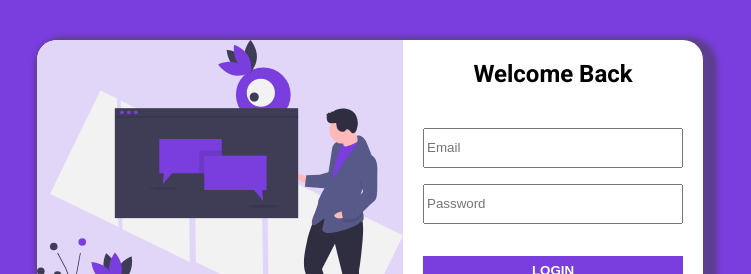
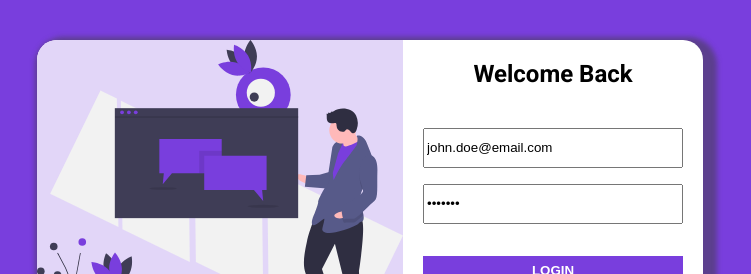
Before and after one commit to shrki416/Playground, a React (Create React App) app in the folder chat-app/chat-frontend/: page /login in a window 1280 px wide. Shown: the top 274 px of the page, without its empty margins (270-1021 px from the left). Built offline with nearby package versions, Linux system fonts and the light colour scheme.

Commit message:
login user

```diff
--- a/chat-app/chat-frontend/src/components/Auth/Login.js
+++ b/chat-app/chat-frontend/src/components/Auth/Login.js
@@ -1,10 +1,29 @@
-import React from "react";
+import React, { useState } from "react";
 import login from "../../assests/images/login.svg";
 import { Link } from "react-router-dom";
+// import axios from "axios";
+import AuthService from "../../services/authService";
 
 import "./Auth.scss";
 
 function Login() {
+  const [email, setEmail] = useState("john.doe@email.com");
+  const [password, setPassword] = useState("secrets");
+
+  const submitForm = (e) => {
+    e.preventDefault();
+
+    AuthService.login({ email, password }).then((res) => console.log(res));
+    // axios
+    //   .post("http://localhost:3000/login", { email, password })
+    //   .then((res) => console.log("res", res))
+    //   .catch((err) => console.log("err", err));
+
+    console.log({ email, password });
+    setEmail("");
+    setPassword("");
+  };
+
   return (
     <div id="auth-container">
       <div id="auth-card">
@@ -14,12 +33,22 @@ function Login() {
           </div>
           <div id="form-section">
             <h2>Welcome Back</h2>
-            <form>
+            <form onSubmit={submitForm}>
               <div className="input-field mb-1">
-                <input placeholder="Email" />
+                <input
+                  placeholder="Email"
+                  value={email}
+                  type="email"
+                  onChange={(e) => setEmail(e.target.value)}
+                />
               </div>
               <div className="input-field mb-2">
-                <input placeholder="Password" />
+                <input
+                  placeholder="Password"
+                  type="password"
+                  value={password}
+                  onChange={(e) => setPassword(e.target.value)}
+                />
               </div>
               <button>LOGIN</button>
               <p>
```
